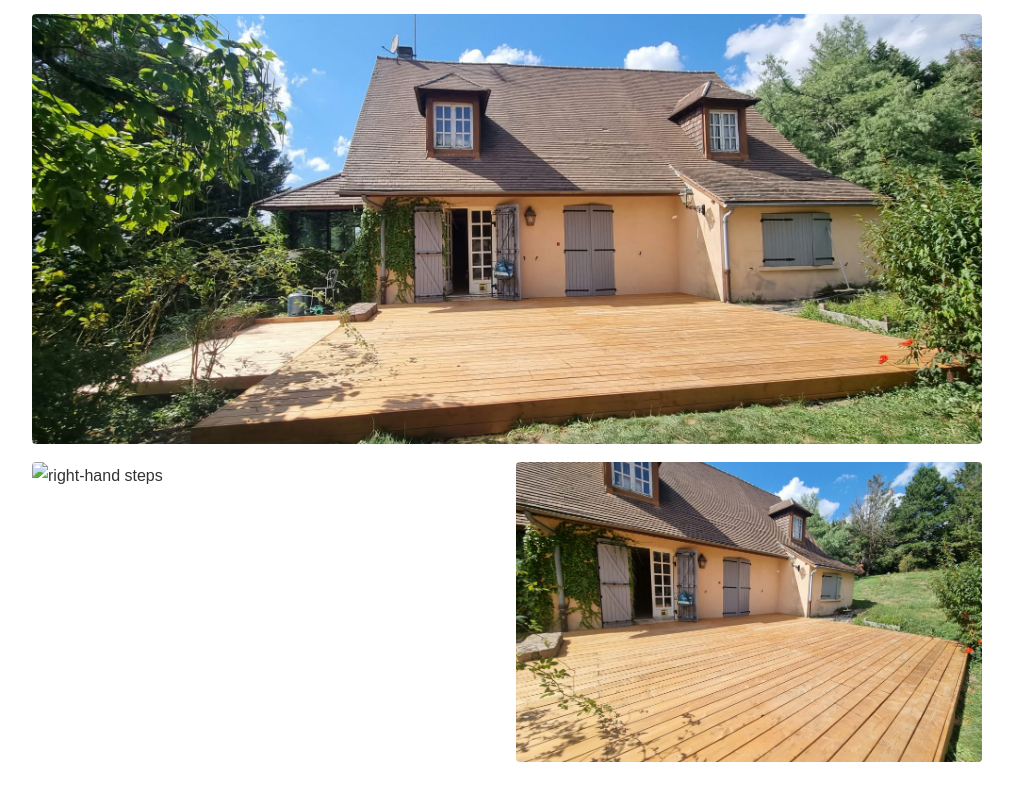
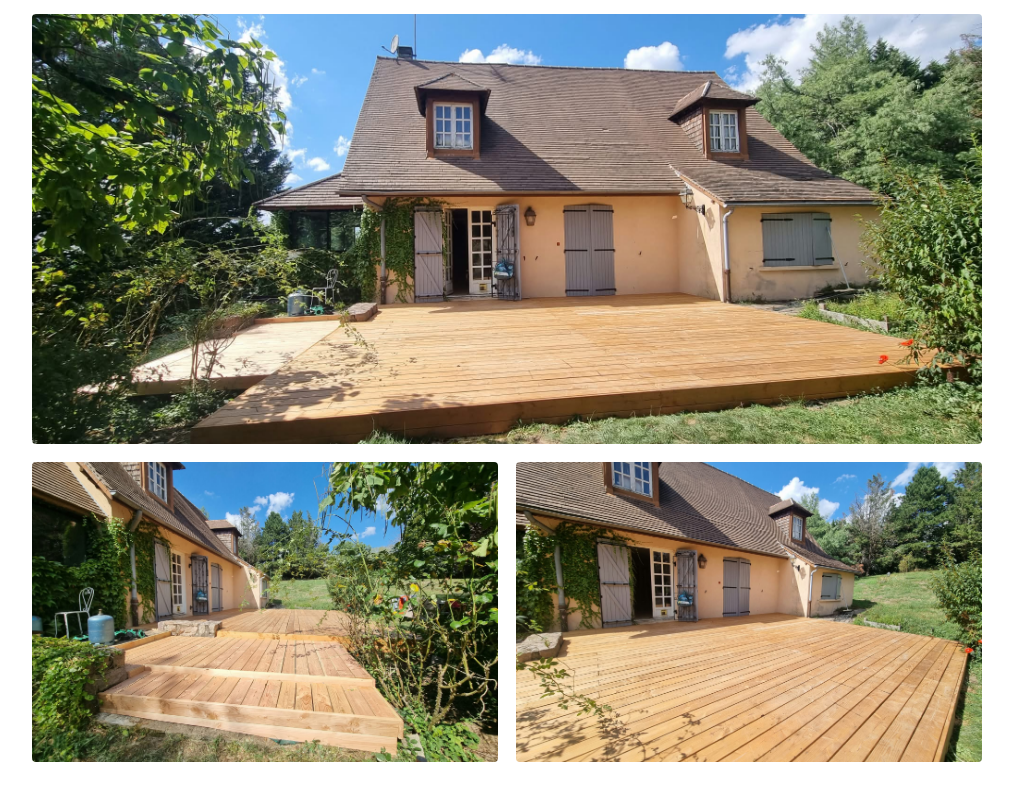
Before and after one commit to mathieupaul58/mathieupaul58.github.io, a plain HTML site: page projets/terrasse-la-vallee.html in a window 1280 px wide. Shown: the part 740-1540 px from the top of the page, without its empty margins (133-1146 px from the left). Drawn offline with Linux system fonts and the light colour scheme.

Commit message:
Update image source in terrasse-la-vallee.html

```diff
--- a/projets/terrasse-la-vallee.html
+++ b/projets/terrasse-la-vallee.html
@@ -124,7 +124,8 @@
 
     <div class="gallery">
         <img src="images/terrasse-1.jpg" alt="Terrace close-up">
-        <img src="projets/terrasse-3.jpg" alt="right-hand steps">
+        <img src="images/WhatsApp Image 2026-11-24 at 19.20.09.jpeg
+" alt="right-hand steps">
         <img src="images/terrasse-2.jpg" alt="Overall view of the terrace">
     </div>
 
```
